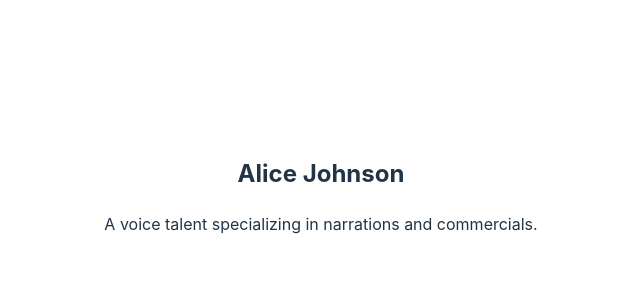
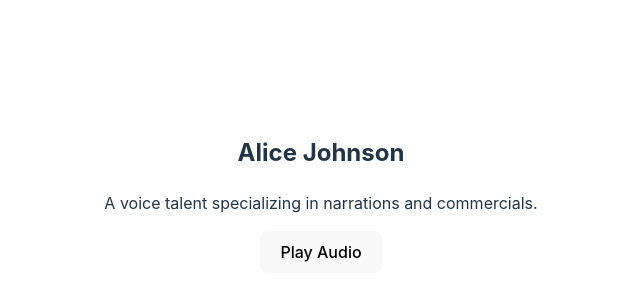
Before and after one commit to lmfmay/SBA-320-ReactWebApp, a React (Vite) app: page / in a window 1280 px wide. Shown: the part 206-506 px from the top of the page, without its empty margins (319-959 px from the left). Built offline with nearby package versions, Linux system fonts and the light colour scheme.

Commit message:
Testing api call with sample data

```diff
--- a/src/components/UserCard.jsx
+++ b/src/components/UserCard.jsx
@@ -27,16 +27,16 @@ function UserProfile() {
       <div className="user-profile">
         <h2>{name}</h2>
         <p>{description}</p>
-        {/* <button onClick={handlePlayAudio} disabled={loading}>
-          {loading ? 'Loading...' : 'Play Audio'}
+        <button onClick={handlePlayAudio} disabled={playing}>
+          {playing ? 'Loading...' : 'Play Audio'}
         </button>
 
-        {audioUrl && (
+        {audio && (
           <audio controls autoPlay>
-            <source src={audioUrl} type="audio/mp3" />
+            <source src={audio} type="audio/mp3" />
             Your browser does not support the audio element.
           </audio>
-        )} */}
+        )}
       </div>
     );
   }
```
